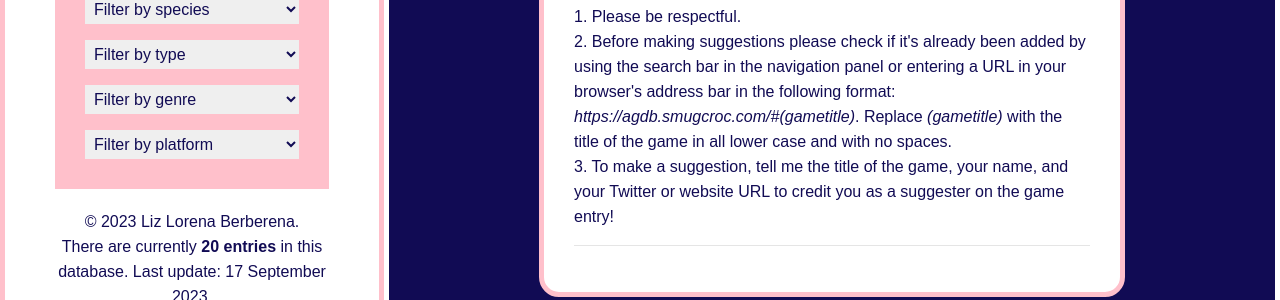
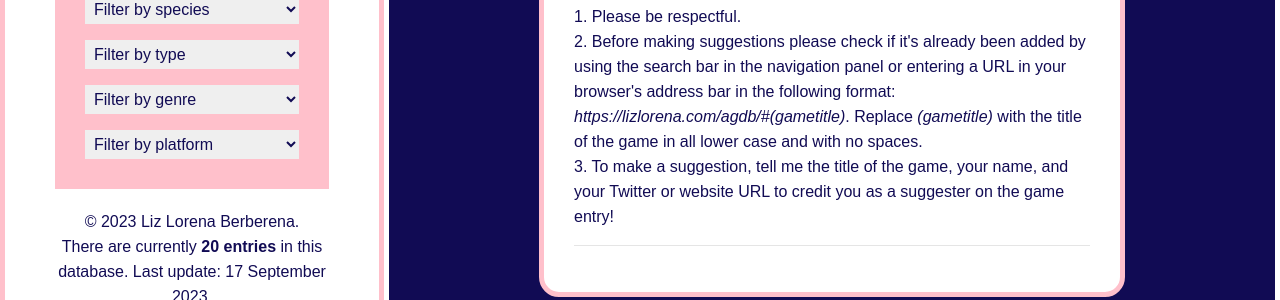
Before and after one commit to liz-lorena/agdb, a Jekyll site: the page built from forum/index.html, in a window 1280 px wide. Shown: the part 327-627 px from the top of the page. Built offline with Jekyll 4.4.1, drawn with Linux system fonts in a browser that asks for light colours; nearby versions of some CDN libraries; comment, search, counter and statistics services are not loaded.

Commit message:
Update index.html

```diff
--- a/forum/index.html
+++ b/forum/index.html
@@ -13,7 +13,7 @@
 	<p>A few things to keep in mind when leaving a comment on this website:</p>
 	<br>
 	<p> 1. Please be respectful. <br>
-		2. Before making suggestions please check if it's already been added by using the search bar in the navigation panel or entering a URL in your browser's address bar in the following format: <em>https://agdb.smugcroc.com/#(gametitle)</em>. Replace <em>(gametitle)</em> with the title of the game in all lower case and with no spaces.<br>
+		2. Before making suggestions please check if it's already been added by using the search bar in the navigation panel or entering a URL in your browser's address bar in the following format: <em>https://lizlorena.com/agdb/#(gametitle)</em>. Replace <em>(gametitle)</em> with the title of the game in all lower case and with no spaces.<br>
 		3. To make a suggestion, tell me the title of the game, your name, and your Twitter or website URL to credit you as a suggester on the game entry!</p>
 
 {% include disqus_comments.html %}
```
